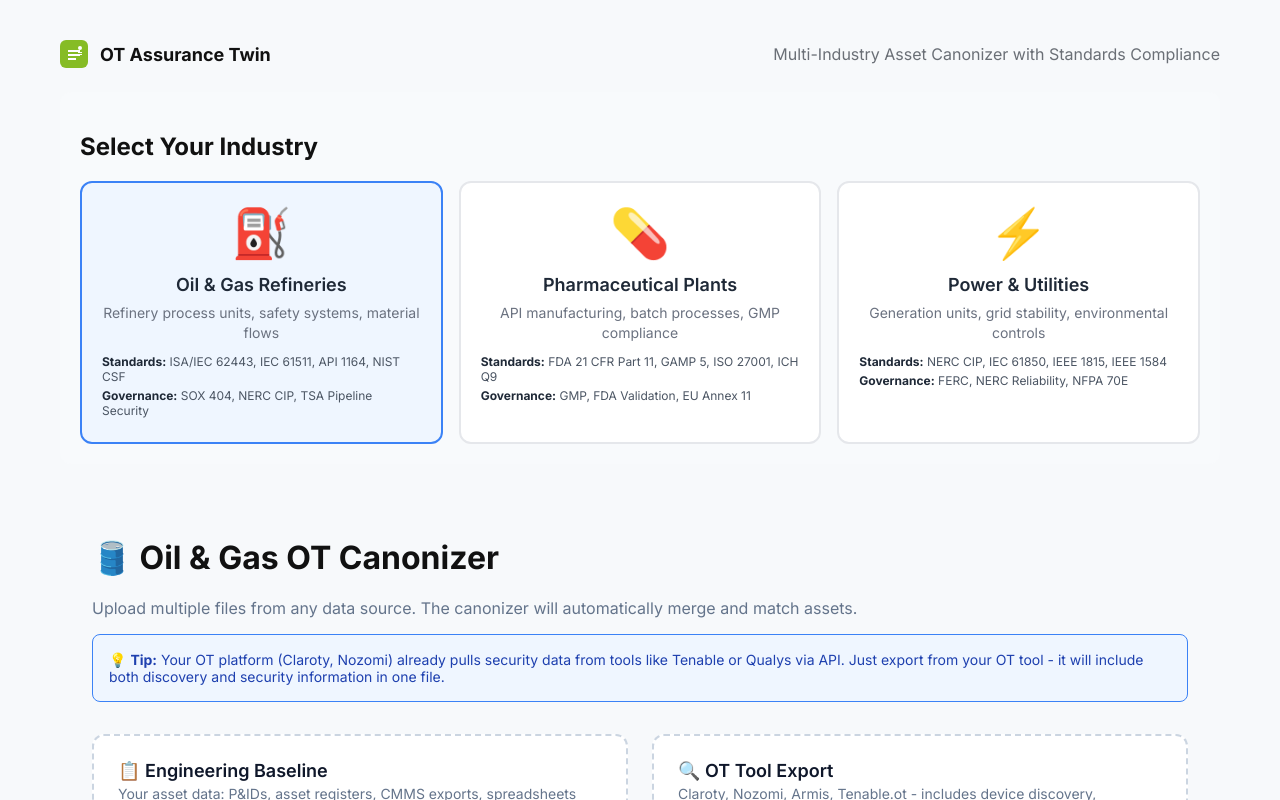
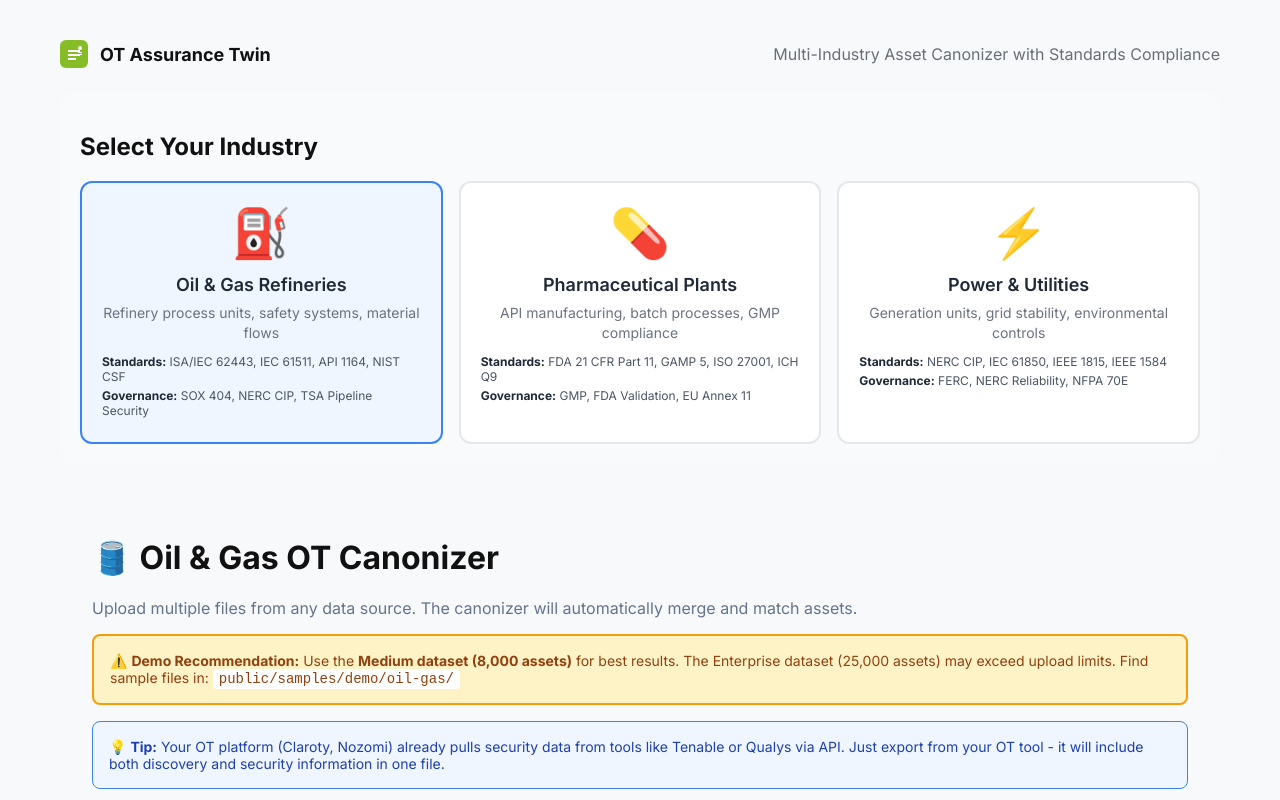
Before and after one commit to toreyjames/assurance-twin, a React (Vite) app: page / in a window 1280 px wide. Shown: the top 800 px of the page. Built offline with nearby package versions, Linux system fonts and the light colour scheme.

Commit message:
Fix 413 error: Add warnings for Enterprise dataset size limits, recommend Medium dataset for demos

```diff
--- a/src/FlexibleOilGasCanonizer.jsx
+++ b/src/FlexibleOilGasCanonizer.jsx
@@ -154,6 +154,23 @@ export default function FlexibleOilGasCanonizer() {
       <p style={{ color: '#64748b', marginBottom: '1rem' }}>
         Upload multiple files from any data source. The canonizer will automatically merge and match assets.
       </p>
+
+      <div style={{
+        padding: '1rem',
+        background: '#fef3c7',
+        border: '2px solid #f59e0b',
+        borderRadius: '0.5rem',
+        marginBottom: '1rem',
+        fontSize: '0.875rem',
+        color: '#92400e'
+      }}>
+        ⚠️ <strong>Demo Recommendation:</strong> Use the <strong>Medium dataset (8,000 assets)</strong> for best results.
+        The Enterprise dataset (25,000 assets) may exceed upload limits. Find sample files in:
+        <code style={{ background: '#fff', padding: '0.125rem 0.375rem', borderRadius: '0.25rem', marginLeft: '0.25rem' }}>
+          public/samples/demo/oil-gas/
+        </code>
+      </div>
+
       <div style={{
         padding: '1rem',
         background: '#eff6ff',
```
Also changed, not shown: vercel.json, 1 other file (tests, documents, lock files or other folders).
